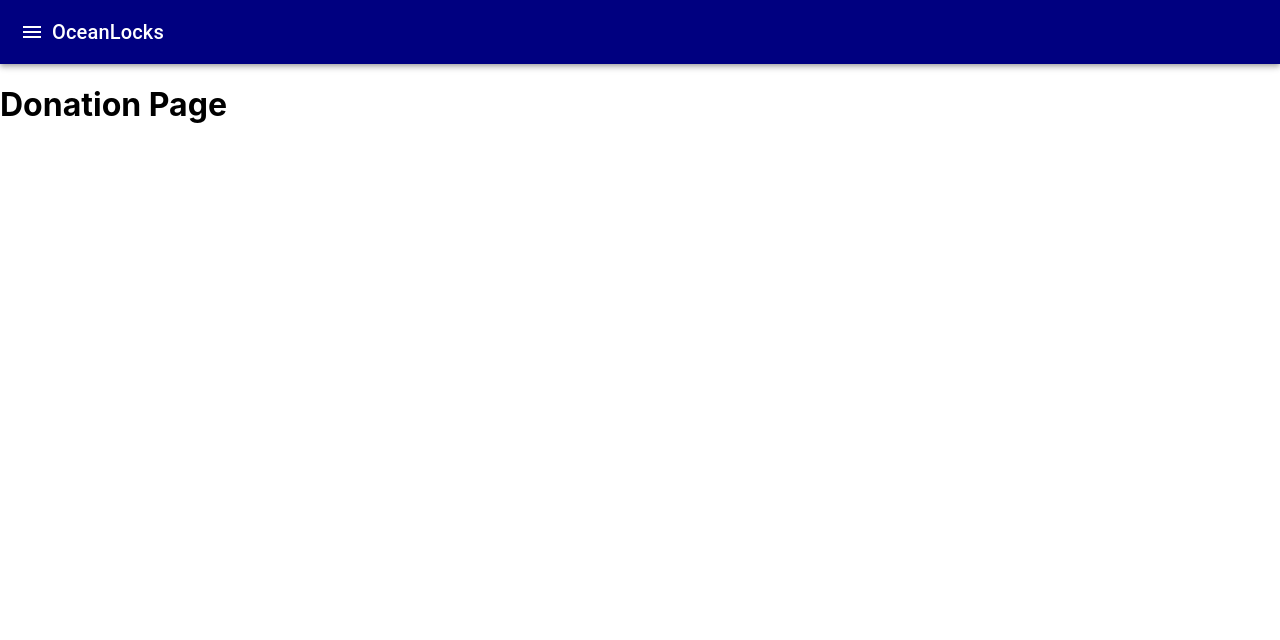
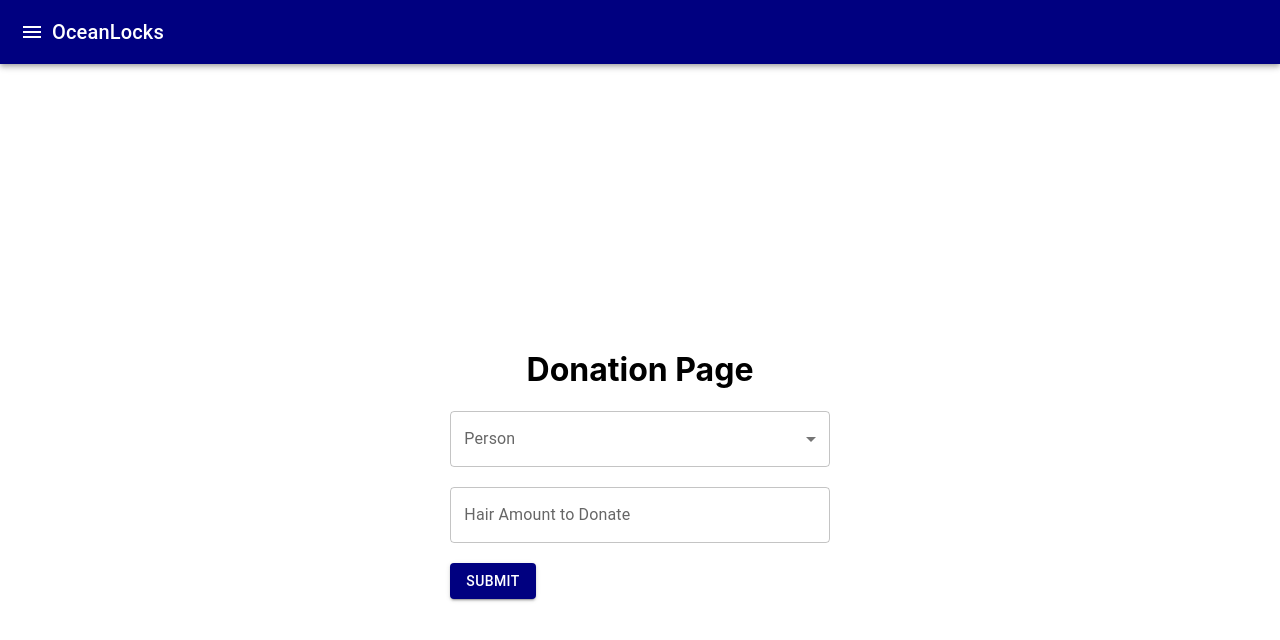
Before and after one commit to RodrigoFs08/cabemar, a React (Create React App) app: page /donation in a window 1280 px wide. Shown: the top 640 px of the page. Built offline with nearby package versions, Linux system fonts and the light colour scheme.

Commit message:
att no front

```diff
--- a/package.json
+++ b/package.json
@@ -6,11 +6,13 @@
     "@emotion/react": "^11.11.1",
     "@emotion/styled": "^11.11.0",
     "@mui/icons-material": "^5.11.16",
+    "@mui/lab": "^5.0.0-alpha.134",
     "@mui/material": "^5.13.6",
     "@mui/system": "^5.13.6",
     "@testing-library/jest-dom": "^5.16.5",
     "@testing-library/react": "^13.4.0",
     "@testing-library/user-event": "^13.5.0",
+    "nodemon": "^2.0.22",
     "react": "^18.2.0",
     "react-dom": "^18.2.0",
     "react-router-dom": "^6.14.0",
--- a/src/pages/DonationPage.js
+++ b/src/pages/DonationPage.js
@@ -1,10 +1,66 @@
 import React from 'react';
+import { TextField, Select, MenuItem, FormControl, InputLabel, Button, Box, Container } from '@mui/material';
 
 function DonationPage() {
+
+  const [person, setPerson] = React.useState('');
+  const [hairAmount, setHairAmount] = React.useState('');
+
+  const handleChangePerson = (event) => {
+    setPerson(event.target.value);
+  };
+
+  const handleChangeHairAmount = (event) => {
+    setHairAmount(event.target.value);
+  };
+
+  const handleSubmit = (event) => {
+    event.preventDefault();
+    console.log(`Person: ${person}, Hair Amount: ${hairAmount}`);
+  };
+
   return (
-    <div>
-      <h1>Donation Page</h1>
-    </div>
+    <Container maxWidth="sm">
+      <Box
+        display="flex"
+        flexDirection="column"
+        justifyContent="center"
+        alignItems="center"
+        minHeight="100vh"
+      >
+        <h1>Donation Page</h1>
+        <form onSubmit={handleSubmit}>
+          <FormControl fullWidth variant="outlined" style={{ marginBottom: '20px' }}>
+            <InputLabel id="person-label">Person</InputLabel>
+            <Select
+              labelId="person-label"
+              id="person"
+              value={person}
+              onChange={handleChangePerson}
+              label="Person"
+            >
+              <MenuItem value="Person 1">Person 1</MenuItem>
+              <MenuItem value="Person 2">Person 2</MenuItem>
+              <MenuItem value="Person 3">Person 3</MenuItem>
+              {/* ...additional options... */}
+            </Select>
+          </FormControl>
+          <TextField
+            id="hair-amount"
+            label="Hair Amount to Donate"
+            type="number"
+            variant="outlined"
+            value={hairAmount}
+            onChange={handleChangeHairAmount}
+            fullWidth
+            style={{ marginBottom: '20px' }}
+          />
+          <Button type="submit" variant="contained" color="primary">
+            Submit
+          </Button>
+        </form>
+      </Box>
+    </Container>
   );
 }
 
--- a/src/pages/TrackingPage.js
+++ b/src/pages/TrackingPage.js
@@ -1,11 +1,88 @@
 import React from 'react';
+import {
+  Table,
+  TableBody,
+  TableCell,
+  TableContainer,
+  TableHead,
+  TableRow,
+  Paper,
+  Box,
+  Collapse,
+  Timeline,
+  TimelineItem,
+  TimelineSeparator,
+//  TimelineConnector,
+  TimelineContent,
+  TimelineDot
+} from '@mui/material';
+import { TimelineConnector } from '@mui/lab';
 
-function TrackingPage() {
+
+function TablePage() {
+  const [open, setOpen] = React.useState(false);
+  const [selectedRow, setSelectedRow] = React.useState(null);
+
+  const handleClick = (rowId) => {
+    if (selectedRow === rowId) {
+      setOpen(!open);
+    } else {
+      setSelectedRow(rowId);
+      setOpen(true);
+    }
+  };
+
+  const data = [
+    { id: 1, donor: 'Donor 1', quantity: '2kg', events: ['Event1', 'Event2', 'Event3'] },
+    { id: 2, donor: 'Donor 2', quantity: '3kg', events: ['Event1', 'Event2'] },
+    { id: 3, donor: 'Donor 3', quantity: '1.5kg', events: ['Event1'] },
+  ];
+
   return (
-    <div>
-      <h1>Tracking Page</h1>
-    </div>
+    <Box display="flex" justifyContent="center" m={2}>
+      <TableContainer component={Paper}>
+        <Table>
+          <TableHead>
+            <TableRow>
+              <TableCell>ID</TableCell>
+              <TableCell>DOADOR</TableCell>
+              <TableCell>QUANTIDADE</TableCell>
+            </TableRow>
+          </TableHead>
+          <TableBody>
+            {data.map((row) => (
+              <React.Fragment key={row.id}>
+                <TableRow hover onClick={() => handleClick(row.id)}>
+                  <TableCell>{row.id}</TableCell>
+                  <TableCell>{row.donor}</TableCell>
+                  <TableCell>{row.quantity}</TableCell>
+                </TableRow>
+                <TableRow>
+                  <TableCell style={{ paddingBottom: 0, paddingTop: 0 }} colSpan={6}>
+                    <Collapse in={open && selectedRow === row.id} timeout="auto" unmountOnExit>
+                      <Box margin={1}>
+                        <Timeline>
+                          {row.events.map((event, index) => (
+                            <TimelineItem key={index}>
+                              <TimelineSeparator>
+                                <TimelineDot />
+                                {index < row.events.length - 1 && <TimelineConnector />}
+                              </TimelineSeparator>
+                              <TimelineContent>{event}</TimelineContent>
+                            </TimelineItem>
+                          ))}
+                        </Timeline>
+                      </Box>
+                    </Collapse>
+                  </TableCell>
+                </TableRow>
+              </React.Fragment>
+            ))}
+          </TableBody>
+        </Table>
+      </TableContainer>
+    </Box>
   );
 }
 
-export default TrackingPage;
+export default TablePage;
```
Also changed, not shown: 2 other files (tests, documents, lock files or other folders).
